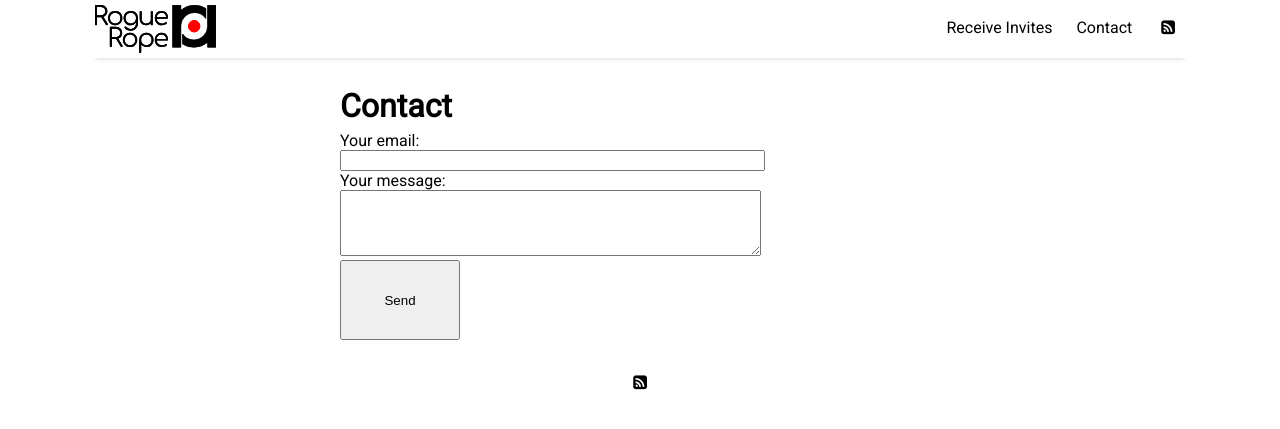
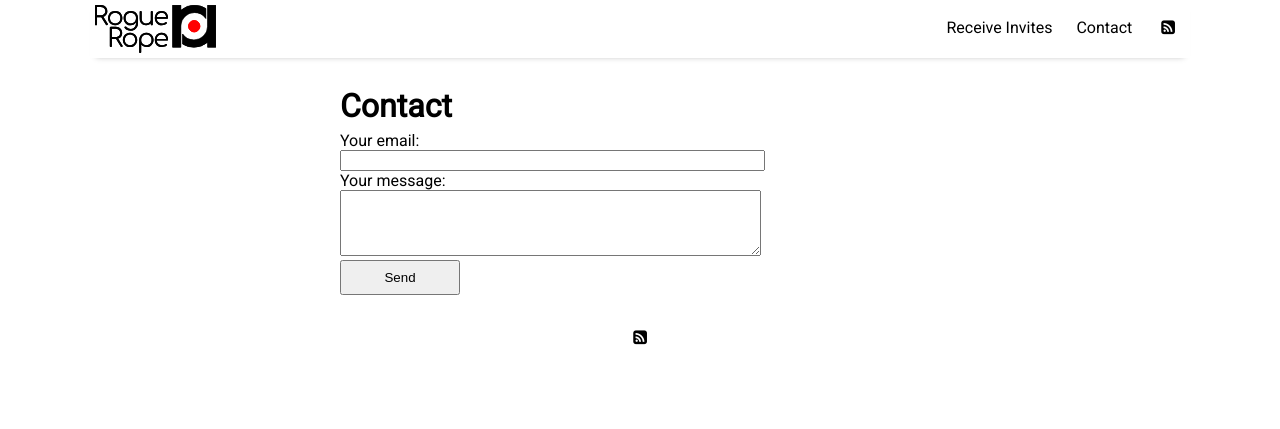
Before and after one commit to RogueRope/RogueRope, a Jekyll site: the page built from pages/contact.md, in a window 1280 px wide. Shown: the top 429 px of the page. Built offline with Jekyll 4.4.1, drawn with Linux system fonts in a browser that asks for light colours; nearby versions of some CDN libraries; comment, search, counter and statistics services are not loaded.

Commit message:
more resize button

```diff
--- a/pages/contact.md
+++ b/pages/contact.md
@@ -24,5 +24,5 @@ title: Contact
 
   <!-- your other form fields go here -->
 
-  <button type="submit"  style="height:80px;width:120px">Send</button>
+  <button type="submit"  style="height:35px;width:120px">Send</button>
 </form>
```
